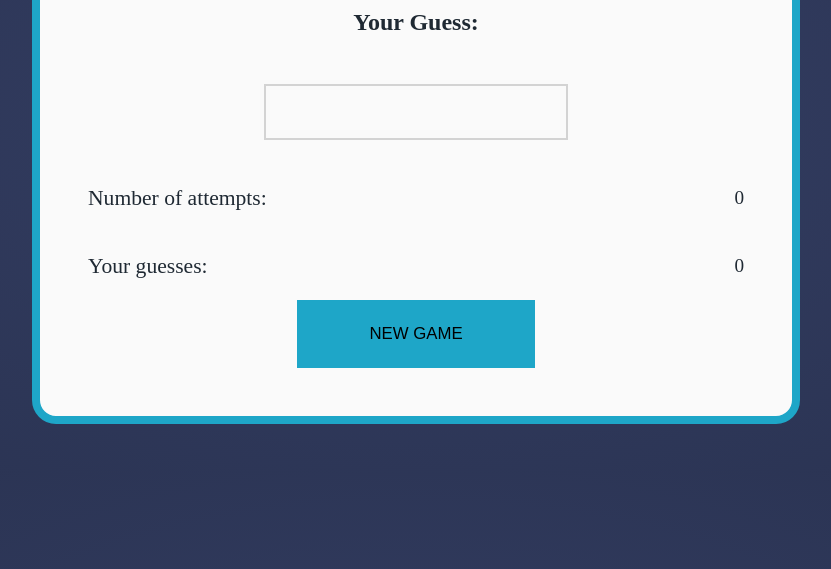
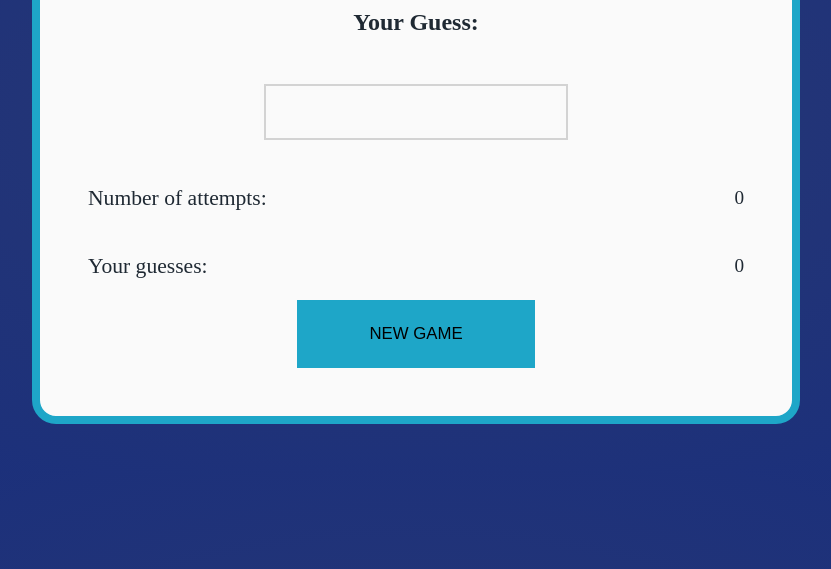
Before and after one commit to Danieng-beep/guess-the-number, a plain HTML site: page index.html in a window 1280 px wide. Shown: the part 231-800 px from the top of the page, without its empty margins (224-1055 px from the left). Drawn offline with Linux system fonts and the light colour scheme.

Commit message:
,Alteranddo as cores de background

```diff
--- a/style.css
+++ b/style.css
@@ -1,9 +1,9 @@
 :root {
-    --green:#5ed68a;
+    --green:#58db88;
     --red: #1ea6c8;
     --background:#fafafa;
-    --gradient-1:#343e63;
-    --gradient-2: #2a3352;
+    --gradient-1:#283874;
+    --gradient-2: #1a2f7c;
 }
 
 html{
```
